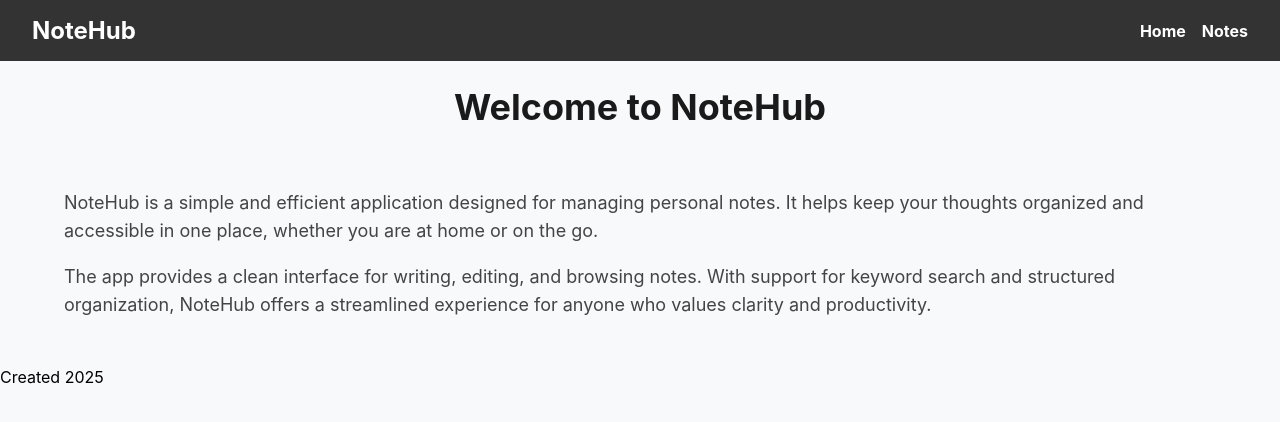
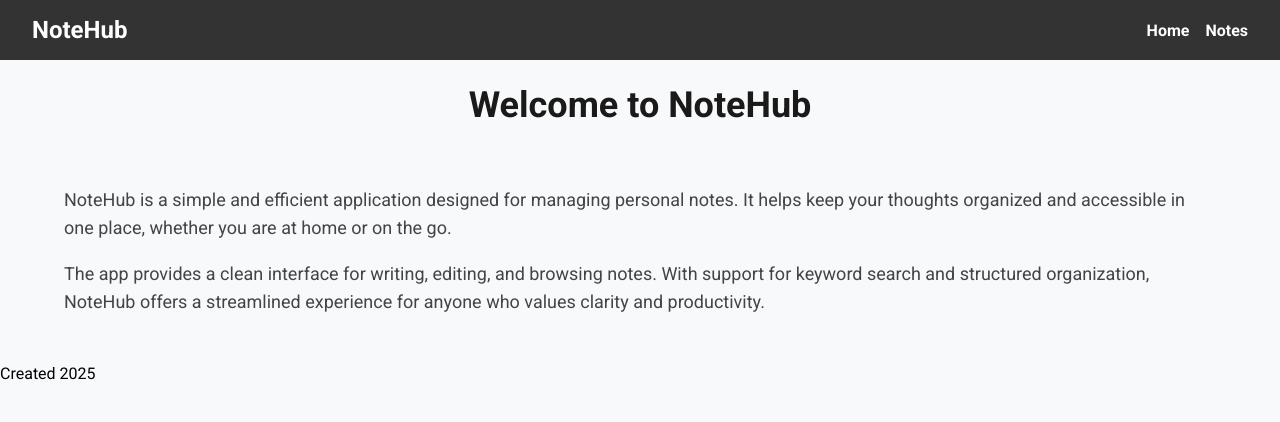
Before and after one commit to danavykhovanets-hub/08-zustand, a Next.js app: page / in a window 1280 px wide. Shown: the top 422 px of the page. Built offline with nearby package versions, Linux system fonts and the light colour scheme.

Commit message:
Fonts installation

```diff
--- a/app/globals.css
+++ b/app/globals.css
@@ -1,6 +1,5 @@
 body {
-  font-family: -apple-system, BlinkMacSystemFont, "Segoe UI", Roboto, Oxygen,
-    Ubuntu, Cantarell, "Helvetica Neue", sans-serif;
+  font-family: var(--font-roboto), sans-serif;
   display: flex;
   flex-direction: column;
   min-height: 100vh;
--- a/app/layout.tsx
+++ b/app/layout.tsx
@@ -1,17 +1,14 @@
 import type { Metadata } from "next";
-import { Geist, Geist_Mono } from "next/font/google";
+import { Roboto } from "next/font/google";
 import "./globals.css";
 import Header from "../components/Header/Header";
 import TanStackProvider from "../components/TanStackProvider/TanStackProvider";
 import { ReactNode } from "react";
 
-const geistSans = Geist({
-  variable: "--font-geist-sans",
-  subsets: ["latin"],
-});
-
-const geistMono = Geist_Mono({
-  variable: "--font-geist-mono",
+const roboto = Roboto({
+  weight: ["400", "500", "700"],
+  variable: "--font-roboto",
+  display: "swap",
   subsets: ["latin"],
 });
 
@@ -20,21 +17,20 @@
   description: "Generated by create next app",
 };
 
-
 export default function RootLayout({ children }: { children: ReactNode }) {
   return (
-    <html lang='en'>
-      <body className={`${geistSans.variable} ${geistMono.variable}`}>
+    <html lang="en" className={roboto.variable}>
+      <body>
         <TanStackProvider>
           <Header />
           <main>{children}</main>
           <footer>
             <p>
-            Created <time dateTime='2025'>2025</time>
+              Created <time dateTime="2025">2025</time>
             </p>
           </footer>
         </TanStackProvider>
       </body>
     </html>
   );
-};
+}
```
Lines whose indentation alone changed are shown as unchanged.
